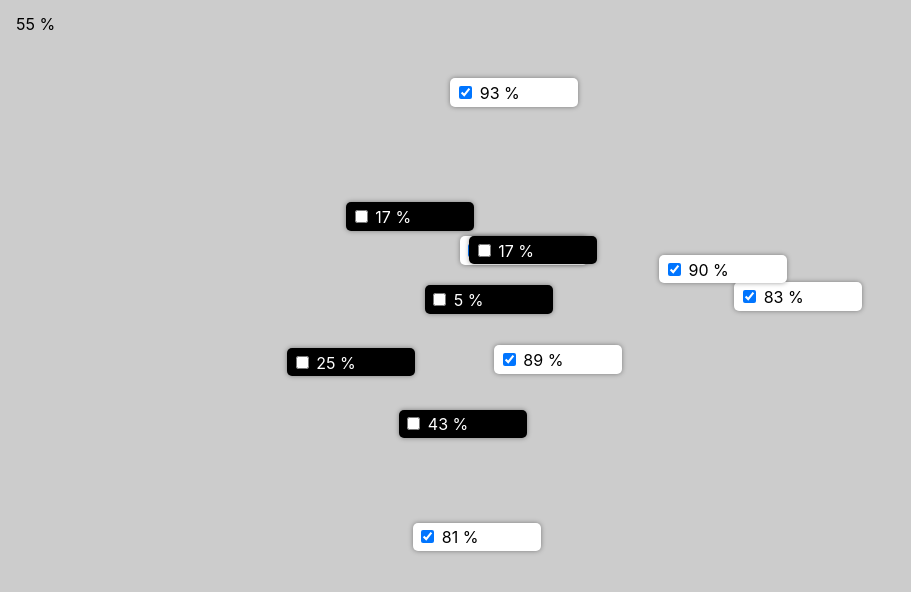
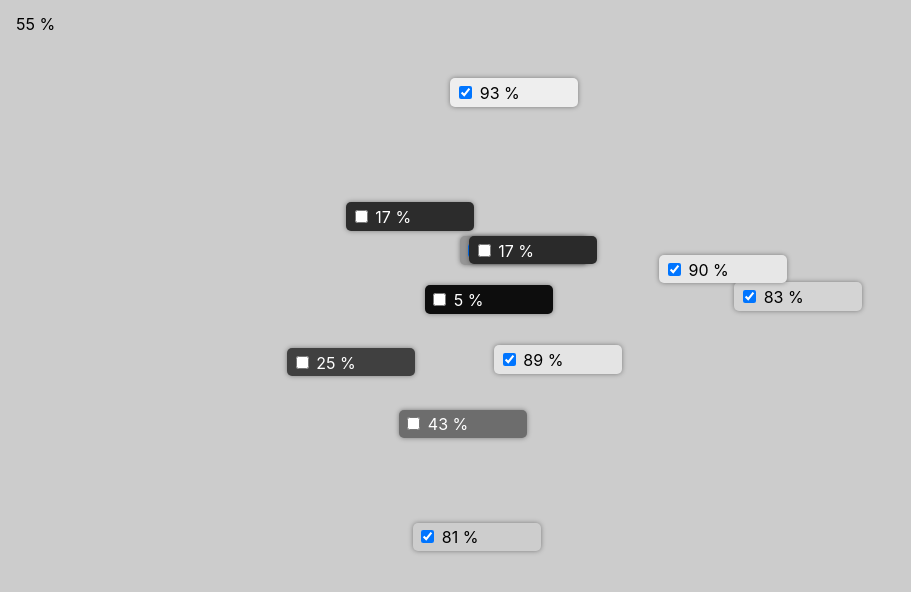
Before and after one commit to moritzebeling/network-consensus, a Svelte app: page / in a window 1280 px wide. Shown: the top 592 px of the page, without its empty margins (0-911 px from the left). Built offline with nearby package versions, Linux system fonts and the light colour scheme.

Commit message:
show whole color range

```diff
--- a/public/global.css
+++ b/public/global.css
@@ -183,7 +183,7 @@ body {
   height: 100%;
   top: 0;
   left: 0;
-  transition: background-color 1s ease;
+  transition: background-color 500ms ease;
   background-color: #333;
 }
 body.positive {
--- a/src/App.svelte
+++ b/src/App.svelte
@@ -21,12 +21,8 @@
 		console.log('update');
 		net = model;
 
-		positive = Math.round( net.state ) === 1;
-		if( positive === true ){
-			document.body.classList.add('positive');
-		} else {
-			document.body.classList.remove('positive');
-		}
+		let g = net.state * 255;
+		document.body.style.backgroundColor = `rgba(${g},${g},${g})`;
 	}
 
 </script>
--- a/src/components/Node.svelte
+++ b/src/components/Node.svelte
@@ -19,12 +19,15 @@
             positive = true;
             node.state = 1;
         }
+        g = node.state * 255;
 		dispatch('update');
     }
 
+    let g = node.state * 255;
+
 </script>
 
-<div class="node" style="top:{y}px; left:{x}px;" class:positive>
+<div class="node" style="top:{y}px; left:{x}px; background-color:rgba({g},{g},{g});" class:positive>
     <input type="checkbox" id="checkbox" bind:checked={positive} on:click={updateState}>
     <span>{Math.round(node.state * 100)} %</span>
 </div>
@@ -42,12 +45,11 @@
         line-break: none;
         user-select: none;
         box-shadow: 0px 0px 5px rgba(0,0,0,0.4);
-        transition: background-color 1s ease, color 1s ease;
+        transition: background-color 500ms ease, color 500ms ease;
     }
 
     .node.positive {
         color: #000;
-        background-color: #fff;
     }
 
     input {
```
